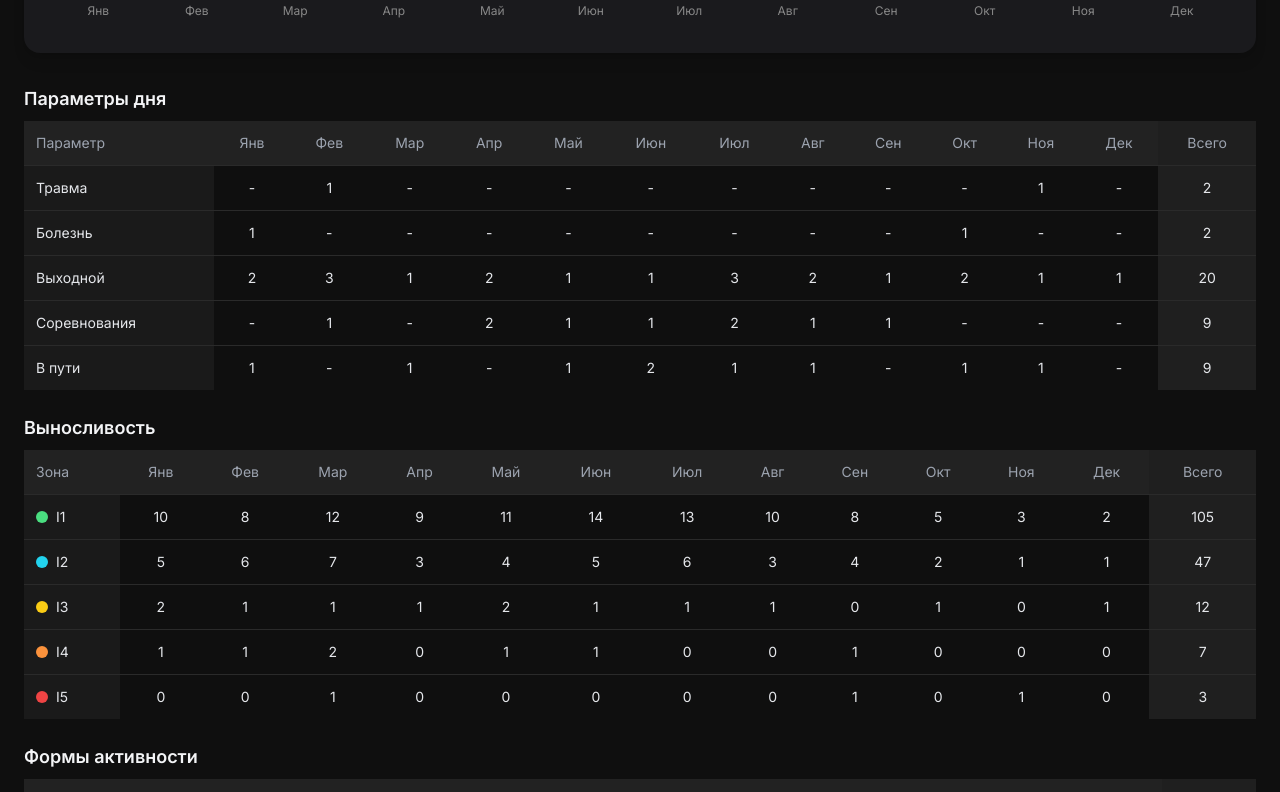
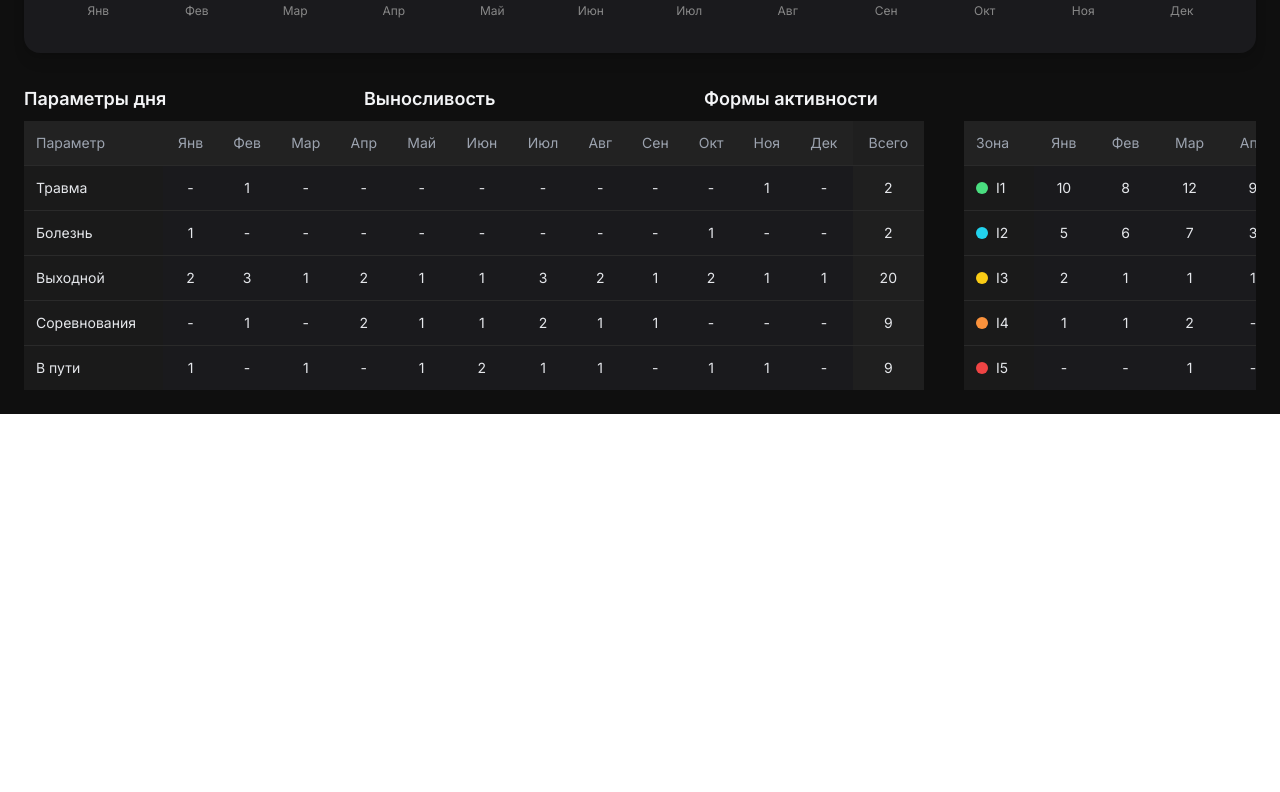
Before and after one commit to mbaliabin/dagbook-test, a React (Vite) app in the folder fasx-frontend/: page /statistics in a window 1280 px wide. Shown: the part 688-1480 px from the top of the page. After the commit the page ends 1102 px from the top, so only its background shows below. Built offline with nearby package versions, Linux system fonts and the light colour scheme.

Commit message:
Доработка StatisticsPage.tsx 242

```diff
--- a/fasx-frontend/src/pages/StatisticsPage.tsx
+++ b/fasx-frontend/src/pages/StatisticsPage.tsx
@@ -35,12 +35,7 @@ export default function StatsPage() {
   });
   const [showDateRangePicker, setShowDateRangePicker] = React.useState(false);
 
-  const totals = {
-    trainingDays: 83,
-    sessions: 128,
-    time: "178:51",
-  };
-
+  const totals = { trainingDays: 83, sessions: 128, time: "178:51" };
   const months = ["Янв","Фев","Мар","Апр","Май","Июн","Июл","Авг","Сен","Окт","Ноя","Дек"];
 
   const enduranceZones = [
@@ -69,15 +64,13 @@ export default function StatsPage() {
     const today = dayjs();
     const currentWeek = today.week();
     const weeks: string[] = [];
-    for (let i = 1; i <= currentWeek; i++) {
-      weeks.push(`Неделя ${i}`);
-    }
+    for (let i = 1; i <= currentWeek; i++) weeks.push(`Неделя ${i}`);
     return weeks;
   };
 
   const computeMonthColumns = () => {
     const today = dayjs();
-    const currentMonth = today.month(); // 0-11
+    const currentMonth = today.month();
     return months.slice(0, currentMonth + 1);
   };
 
@@ -103,27 +96,15 @@ export default function StatsPage() {
 
   const filteredEnduranceZones = enduranceZones.map((zone) => {
     const sliceLength = Math.min(zone.months.length, filteredMonths.length);
-    return {
-      ...zone,
-      months: zone.months.slice(0, sliceLength),
-      total: zone.months.slice(0, sliceLength).reduce((a,b) => a+b,0),
-    };
+    return { ...zone, months: zone.months.slice(0, sliceLength), total: zone.months.slice(0, sliceLength).reduce((a,b)=>a+b,0) };
   });
 
   const filteredMovementTypes = movementTypes.map((m) => {
     const sliceLength = Math.min(m.months.length, filteredMonths.length);
-    return {
-      ...m,
-      months: m.months.slice(0, sliceLength),
-      total: m.months.slice(0, sliceLength).reduce((a,b) => a+b,0),
-    };
+    return { ...m, months: m.months.slice(0, sliceLength), total: m.months.slice(0, sliceLength).reduce((a,b)=>a+b,0) };
   });
 
-  const handleLogout = () => {
-    localStorage.removeItem("token");
-    navigate("/login");
-  };
-
+  const handleLogout = () => { localStorage.removeItem("token"); navigate("/login"); };
   const applyDateRange = () => setShowDateRangePicker(false);
 
   const menuItems = [
@@ -141,11 +122,8 @@ export default function StatsPage() {
         <div className="flex flex-col md:flex-row md:items-center md:justify-between gap-4 mb-4 w-full">
           <div className="flex items-center space-x-4">
             <img src="/profile.jpg" alt="Avatar" className="w-16 h-16 rounded-full object-cover" />
-            <div>
-              <h1 className="text-2xl font-bold text-white">{name}</h1>
+            <div><h1 className="text-2xl font-bold text-white">{name}</h1></div>
           </div>
-          </div>
-
           <div className="flex items-center space-x-2 flex-wrap">
             <button className="bg-blue-600 hover:bg-blue-700 text-white text-sm px-3 py-1 rounded flex items-center">
               <Plus className="w-4 h-4 mr-1" /> Добавить тренировку
@@ -163,8 +141,7 @@ export default function StatsPage() {
             const isActive = location.pathname === item.path;
             return (
               <button key={item.path} onClick={() => navigate(item.path)}
-                className={`flex flex-col items-center text-sm transition-colors ${isActive ? "text-blue-500" : "text-gray-400 hover:text-white"}`}
-              >
+                className={`flex flex-col items-center text-sm transition-colors ${isActive ? "text-blue-500" : "text-gray-400 hover:text-white"}`}>
                 <Icon className="w-6 h-6" />
                 <span>{item.label}</span>
               </button>
@@ -188,15 +165,9 @@ export default function StatsPage() {
               <div className="absolute z-50 mt-2 bg-[#1a1a1d] rounded shadow-lg p-2">
                 <DateRange
                   onChange={item => setDateRange({ startDate: item.selection.startDate, endDate: item.selection.endDate })}
-                  showSelectionPreview
-                  moveRangeOnFirstSelection={false}
-                  months={1}
+                  showSelectionPreview moveRangeOnFirstSelection={false} months={1}
                   ranges={[{ startDate: dateRange.startDate, endDate: dateRange.endDate, key: 'selection' }]}
-                  direction="horizontal"
-                  rangeColors={['#3b82f6']}
-                  className="text-white"
-                  locale={ru}
-                  weekStartsOn={1}
+                  direction="horizontal" rangeColors={['#3b82f6']} className="text-white" locale={ru} weekStartsOn={1}
                 />
                 <div className="flex justify-end mt-2 space-x-2">
                   <button onClick={() => setShowDateRangePicker(false)} className="px-3 py-1 rounded border border-gray-600 hover:bg-gray-700 text-gray-300">Отмена</button>
@@ -217,14 +188,14 @@ export default function StatsPage() {
           </div>
         </div>
 
-        {/* Диаграмма зон выносливости */}
+        {/* Диаграмма */}
         <div className="bg-[#1a1a1d] p-5 rounded-2xl shadow-lg">
           <h2 className="text-lg font-semibold mb-4 text-gray-100">Зоны выносливости</h2>
           <div className="h-64">
             <ResponsiveContainer width="100%" height="100%">
-              <BarChart data={filteredMonths.map((month, i) => {
+              <BarChart data={filteredMonths.map((month,i)=>{
                 const data: any = { month };
-                filteredEnduranceZones.forEach((zone) => data[zone.zone] = zone.months[i] ?? 0);
+                filteredEnduranceZones.forEach(z=>data[z.zone]=z.months[i]??0);
                 return data;
               })} barSize={35}>
                 <XAxis dataKey="month" axisLine={false} tickLine={false} tick={{ fill: "#888", fontSize: 12 }} />
@@ -243,23 +214,32 @@ export default function StatsPage() {
                   }
                   return null;
                 }}/>
-                {filteredEnduranceZones.map((zone) => (
-                  <Bar key={zone.zone} dataKey={zone.zone} stackId="a" fill={zone.color} radius={[4,4,0,0]} />
+                {filteredEnduranceZones.map(z=>(
+                  <Bar key={z.zone} dataKey={z.zone} stackId="a" fill={z.color} radius={[4,4,0,0]} />
                 ))}
               </BarChart>
             </ResponsiveContainer>
           </div>
         </div>
 
-        {/* Все таблицы с одним скроллом */}
-        <div className="overflow-x-auto">
+        {/* Таблицы с одним скроллом */}
+        <div className="overflow-x-auto mt-6">
+
+          {/* Заголовки таблиц */}
+          <div className="flex gap-10 mb-2">
+            <h2 className="text-lg font-semibold text-gray-100 min-w-[300px]">Параметры дня</h2>
+            <h2 className="text-lg font-semibold text-gray-100 min-w-[300px]">Выносливость</h2>
+            <h2 className="text-lg font-semibold text-gray-100 min-w-[300px]">Формы активности</h2>
+          </div>
+
+          {/* Таблицы */}
+          <div className="flex gap-10 min-w-max">
             {/* Параметры дня */}
-          <h2 className="text-lg font-semibold text-gray-100 mb-2">Параметры дня</h2>
-          <table className="w-full min-w-[900px] text-sm border-collapse mb-6">
+            <table className="w-full min-w-[900px] text-sm border-collapse bg-[#1a1a1d]">
               <thead>
                 <tr className="bg-[#222] text-gray-400 text-left">
                   <th className="p-3 font-medium sticky left-0 bg-[#222]">Параметр</th>
-                {filteredMonths.map((m) => (<th key={m} className="p-3 font-medium text-center">{m}</th>))}
+                  {filteredMonths.map((m)=>(<th key={m} className="p-3 font-medium text-center">{m}</th>))}
                   <th className="p-3 font-medium text-center bg-[#1f1f1f]">Всего</th>
                 </tr>
               </thead>
@@ -284,23 +264,22 @@ export default function StatsPage() {
             </table>
 
             {/* Выносливость */}
-          <h2 className="text-lg font-semibold text-gray-100 mb-2">Выносливость</h2>
-          <table className="w-full min-w-[900px] text-sm border-collapse mb-6">
+            <table className="w-full min-w-[900px] text-sm border-collapse bg-[#1a1a1d]">
               <thead>
                 <tr className="bg-[#222] text-gray-400 text-left">
                   <th className="p-3 font-medium sticky left-0 bg-[#222]">Зона</th>
-                {filteredMonths.map((m) => (<th key={m} className="p-3 font-medium text-center">{m}</th>))}
+                  {filteredMonths.map((m)=>(<th key={m} className="p-3 font-medium text-center">{m}</th>))}
                   <th className="p-3 font-medium text-center bg-[#1f1f1f]">Всего</th>
                 </tr>
               </thead>
               <tbody>
-              {filteredEnduranceZones.map((z) => (
+                {filteredEnduranceZones.map((z)=>(
                   <tr key={z.zone} className="border-t border-[#2a2a2a] hover:bg-[#252525]/60 transition">
                     <td className="p-3 flex items-center gap-2 sticky left-0 bg-[#1a1a1a]">
                       <span className="inline-block w-3 h-3 rounded-full" style={{ backgroundColor: z.color }}></span>
                       {z.zone}
                     </td>
-                  {z.months.map((val,i)=>(<td key={i} className="p-3 text-center">{val}</td>))}
+                    {z.months.map((val,i)=>(<td key={i} className="p-3 text-center">{val>0?val:"-"}</td>))}
                     <td className="p-3 text-center font-medium bg-[#1f1f1f]">{z.total}</td>
                   </tr>
                 ))}
@@ -308,25 +287,26 @@ export default function StatsPage() {
             </table>
 
             {/* Формы активности */}
-          <h2 className="text-lg font-semibold text-gray-100 mb-2">Формы активности</h2>
-          <table className="w-full min-w-[900px] text-sm border-collapse mb-6">
+            <table className="w-full min-w-[900px] text-sm border-collapse bg-[#1a1a1d]">
               <thead>
                 <tr className="bg-[#222] text-gray-400 text-left">
-                <th className="p-3 font-medium sticky left-0 bg-[#222]">Тип активности</th>
-                {filteredMonths.map((m) => (<th key={m} className="p-3 font-medium text-center">{m}</th>))}
+                  <th className="p-3 font-medium sticky left-0 bg-[#222]">Тип</th>
+                  {filteredMonths.map((m)=>(<th key={m} className="p-3 font-medium text-center">{m}</th>))}
                   <th className="p-3 font-medium text-center bg-[#1f1f1f]">Всего</th>
                 </tr>
               </thead>
               <tbody>
-              {filteredMovementTypes.map((m) => (
+                {filteredMovementTypes.map((m)=>(
                   <tr key={m.type} className="border-t border-[#2a2a2a] hover:bg-[#252525]/60 transition">
                     <td className="p-3 sticky left-0 bg-[#1a1a1a]">{m.type}</td>
-                  {m.months.map((val,i)=>(<td key={i} className="p-3 text-center">{val}</td>))}
+                    {m.months.map((val,i)=>(<td key={i} className="p-3 text-center">{val>0?val:"-"}</td>))}
                     <td className="p-3 text-center font-medium bg-[#1f1f1f]">{m.total}</td>
                   </tr>
                 ))}
               </tbody>
             </table>
+
+          </div>
         </div>
 
       </div>
```
Lines whose indentation alone changed are shown as unchanged.
